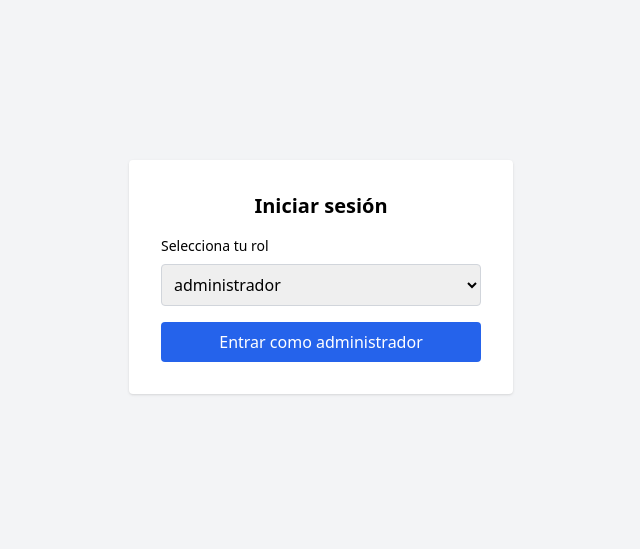
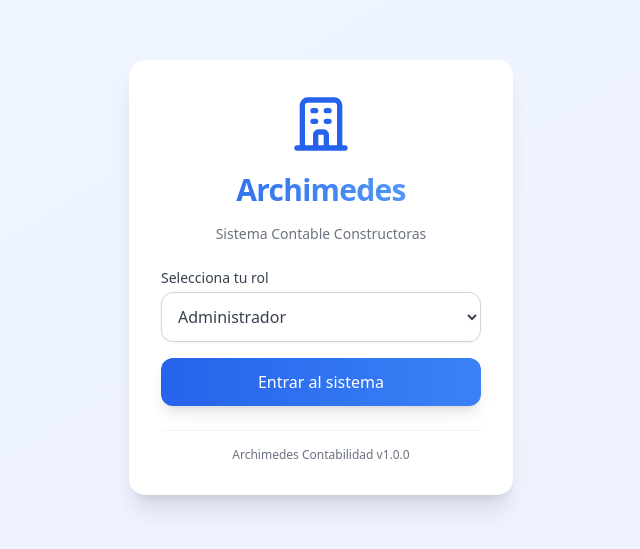
Before and after one commit to romeroalan26/archimedes-contabilidad-prototipo, a React (Vite) app: page /nomina in a window 1280 px wide. Shown: the part 123-672 px from the top of the page, without its empty margins (319-959 px from the left). Built offline with nearby package versions, Linux system fonts and the light colour scheme.

Commit message:
feat: Mejoras en Layout y nuevo módulo de Nómina

```diff
--- a/src/App.tsx
+++ b/src/App.tsx
@@ -7,6 +7,7 @@ import InventoryPage from "./features/inventory/InventoryPage";
 import TreasuryPage from "./features/treasury/TreasuryPage";
 import ReportsPage from "./features/reports/ReportsPage";
 import AccountingPage from "./features/accounting/AccountingPage";
+import PayrollPage from "./features/payroll/PayrollPage";
 import LoginPage from "./features/auth/LoginPage";
 import Layout from "./components/Layout";
 import { useAuth } from "./state/useAuth";
@@ -28,6 +29,7 @@ export default function App() {
         <Route path="/tesoreria" element={<TreasuryPage />} />
         <Route path="/reportes" element={<ReportsPage />} />
         <Route path="/contabilidad" element={<AccountingPage />} />
+        <Route path="/nomina" element={<PayrollPage />} />
       </Routes>
     </Layout>
   );
--- a/src/features/auth/LoginPage.tsx
+++ b/src/features/auth/LoginPage.tsx
@@ -10,31 +10,72 @@ export default function LoginPage() {
   const { login } = useAuth();
 
   return (
-    <div className="min-h-screen flex items-center justify-center bg-gray-100">
-      <div className="bg-white p-8 rounded shadow w-96">
-        <h2 className="text-xl font-semibold mb-4 text-center">
-          Iniciar sesión
-        </h2>
-        <label className="block mb-2 text-sm font-medium">
+    <div className="min-h-screen flex items-center justify-center bg-gradient-to-br from-blue-50 to-indigo-50">
+      <div className="bg-white p-8 rounded-2xl shadow-xl w-96 space-y-6">
+        {/* Logo y título */}
+        <div className="text-center space-y-4">
+          <div className="flex justify-center">
+            <svg
+              className="w-16 h-16 text-blue-600"
+              fill="none"
+              stroke="currentColor"
+              viewBox="0 0 24 24"
+            >
+              <path
+                strokeLinecap="round"
+                strokeLinejoin="round"
+                strokeWidth={2}
+                d="M19 21V5a2 2 0 00-2-2H7a2 2 0 00-2 2v16m14 0h2m-2 0h-5m-9 0H3m2 0h5M9 7h1m-1 4h1m4-4h1m-1 4h1m-5 10v-5a1 1 0 011-1h2a1 1 0 011 1v5m-4 0h4"
+              />
+            </svg>
+          </div>
+          <h1 className="text-3xl font-bold tracking-tight bg-gradient-to-r from-blue-600 to-blue-400 bg-clip-text text-transparent">
+            Archimedes
+          </h1>
+          <p className="text-gray-500 text-sm">
+            Sistema Contable Constructoras
+          </p>
+        </div>
+
+        {/* Formulario */}
+        <div className="space-y-4">
+          <div>
+            <label className="block text-sm font-medium text-gray-700 mb-1">
               Selecciona tu rol
             </label>
             <select
-          className="w-full p-2 border border-gray-300 rounded mb-4"
+              className="w-full p-3 border border-gray-300 rounded-xl
+                focus:ring-2 focus:ring-blue-500 focus:border-blue-500
+                bg-white text-gray-700 shadow-sm
+                transition-all duration-200"
               value={selectedRole}
               onChange={(e) => setSelectedRole(e.target.value as Role)}
             >
               {roles.map((role) => (
                 <option key={role} value={role}>
-              {role}
+                  {role.charAt(0).toUpperCase() + role.slice(1)}
                 </option>
               ))}
             </select>
+          </div>
+
           <button
             onClick={() => login(selectedRole)}
-          className="w-full bg-blue-600 text-white py-2 rounded hover:bg-blue-700"
+            className="w-full bg-gradient-to-r from-blue-600 to-blue-500
+              text-white py-3 px-4 rounded-xl font-medium
+              hover:from-blue-700 hover:to-blue-600
+              focus:outline-none focus:ring-2 focus:ring-blue-500 focus:ring-offset-2
+              transform transition-all duration-200 hover:scale-[1.02]
+              shadow-lg hover:shadow-xl"
           >
-          Entrar como {selectedRole}
+            Entrar al sistema
           </button>
+        </div>
+
+        {/* Footer */}
+        <div className="text-center text-xs text-gray-500 pt-4 border-t border-gray-100">
+          <p>Archimedes Contabilidad v1.0.0</p>
+        </div>
       </div>
     </div>
   );
--- /dev/null
+++ b/src/features/payroll/EmployeeList.tsx
@@ -0,0 +1,29 @@
+import { empleadosSimulados } from "./employeesData";
+
+export default function EmployeeList() {
+  return (
+    <div className="bg-white p-4 rounded shadow">
+      <h3 className="font-semibold mb-2">Empleados Registrados</h3>
+      <table className="w-full text-sm">
+        <thead>
+          <tr className="text-left border-b">
+            <th>Nombre</th>
+            <th>Cédula</th>
+            <th>Posición</th>
+            <th>Salario Base</th>
+          </tr>
+        </thead>
+        <tbody>
+          {empleadosSimulados.map((emp) => (
+            <tr key={emp.id} className="border-b">
+              <td>{emp.nombre}</td>
+              <td>{emp.cedula}</td>
+              <td>{emp.posicion}</td>
+              <td>${emp.salario.toLocaleString()}</td>
+            </tr>
+          ))}
+        </tbody>
+      </table>
+    </div>
+  );
+}
--- /dev/null
+++ b/src/features/payroll/PayrollForm.tsx
@@ -0,0 +1,54 @@
+import { useForm } from "react-hook-form";
+
+export default function PayrollForm() {
+  const { register, handleSubmit, reset } = useForm();
+
+  const onSubmit = (data: any) => {
+    console.log("Empleado registrado:", data);
+    reset();
+  };
+
+  return (
+    <div className="bg-white p-4 rounded shadow">
+      <h3 className="font-semibold mb-2">Registrar Empleado</h3>
+      <form
+        onSubmit={handleSubmit(onSubmit)}
+        className="grid grid-cols-1 md:grid-cols-4 gap-4"
+      >
+        <input
+          {...register("nombre")}
+          placeholder="Nombre"
+          className="p-2 border rounded"
+          required
+        />
+        <input
+          {...register("cedula")}
+          placeholder="Cédula"
+          className="p-2 border rounded"
+          required
+        />
+        <input
+          {...register("posicion")}
+          placeholder="Posición"
+          className="p-2 border rounded"
+          required
+        />
+        <input
+          type="number"
+          {...register("salario")}
+          placeholder="Salario"
+          className="p-2 border rounded"
+          required
+        />
+        <div className="md:col-span-4">
+          <button
+            type="submit"
+            className="bg-blue-600 text-white py-2 px-4 rounded hover:bg-blue-700"
+          >
+            Agregar Empleado
+          </button>
+        </div>
+      </form>
+    </div>
+  );
+}
--- /dev/null
+++ b/src/features/payroll/PayrollPage.tsx
@@ -0,0 +1,14 @@
+import EmployeeList from "./EmployeeList";
+import PayrollForm from "./PayrollForm";
+import PayrollSummary from "./PayrollSummary";
+
+export default function PayrollPage() {
+  return (
+    <div className="space-y-8">
+      <h2 className="text-2xl font-bold">Nómina y TSS</h2>
+      <PayrollForm />
+      <EmployeeList />
+      <PayrollSummary />
+    </div>
+  );
+}
--- /dev/null
+++ b/src/features/payroll/PayrollSummary.tsx
@@ -0,0 +1,46 @@
+import { empleadosSimulados } from "./employeesData";
+
+const calcularISR = (salario: number): number => {
+  if (salario <= 34685) return 0;
+  if (salario <= 50000) return salario * 0.15;
+  return salario * 0.25;
+};
+
+export default function PayrollSummary() {
+  return (
+    <div className="bg-white p-4 rounded shadow">
+      <h3 className="font-semibold mb-2">Resumen de Nómina</h3>
+      <table className="w-full text-sm">
+        <thead>
+          <tr className="text-left border-b">
+            <th>Empleado</th>
+            <th>Salario</th>
+            <th>ARS (3.04%)</th>
+            <th>AFP (2.87%)</th>
+            <th>ISR</th>
+            <th>Salario Neto</th>
+          </tr>
+        </thead>
+        <tbody>
+          {empleadosSimulados.map((emp) => {
+            const ars = emp.salario * 0.0304;
+            const afp = emp.salario * 0.0287;
+            const isr = calcularISR(emp.salario);
+            const neto = emp.salario - ars - afp - isr;
+
+            return (
+              <tr key={emp.id} className="border-b">
+                <td>{emp.nombre}</td>
+                <td>${emp.salario.toLocaleString()}</td>
+                <td>${ars.toFixed(2)}</td>
+                <td>${afp.toFixed(2)}</td>
+                <td>${isr.toFixed(2)}</td>
+                <td>${neto.toFixed(2)}</td>
+              </tr>
+            );
+          })}
+        </tbody>
+      </table>
+    </div>
+  );
+}
--- /dev/null
+++ b/src/features/payroll/employeesData.ts
@@ -0,0 +1,24 @@
+export interface Employee {
+  id: number;
+  nombre: string;
+  cedula: string;
+  posicion: string;
+  salario: number;
+}
+
+export const empleadosSimulados: Employee[] = [
+  {
+    id: 1,
+    nombre: "Juan Pérez",
+    cedula: "00112345678",
+    posicion: "Maestro Constructor",
+    salario: 35000,
+  },
+  {
+    id: 2,
+    nombre: "Ana Gómez",
+    cedula: "00198765432",
+    posicion: "Contadora",
+    salario: 55000,
+  },
+];
```
Also changed, not shown: src/components/Layout.tsx (+44 -21 lines). Lines whose indentation alone changed are shown as unchanged.
